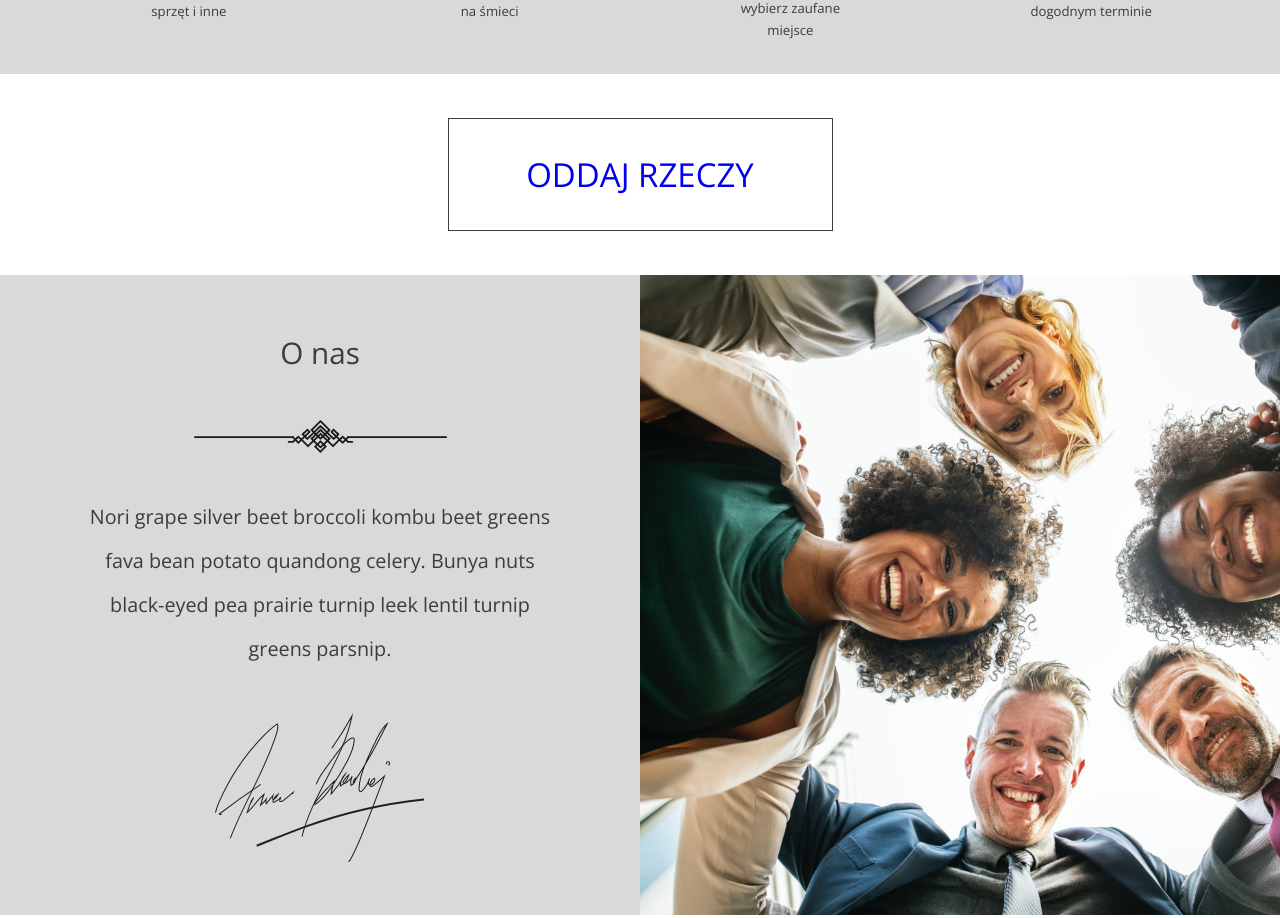
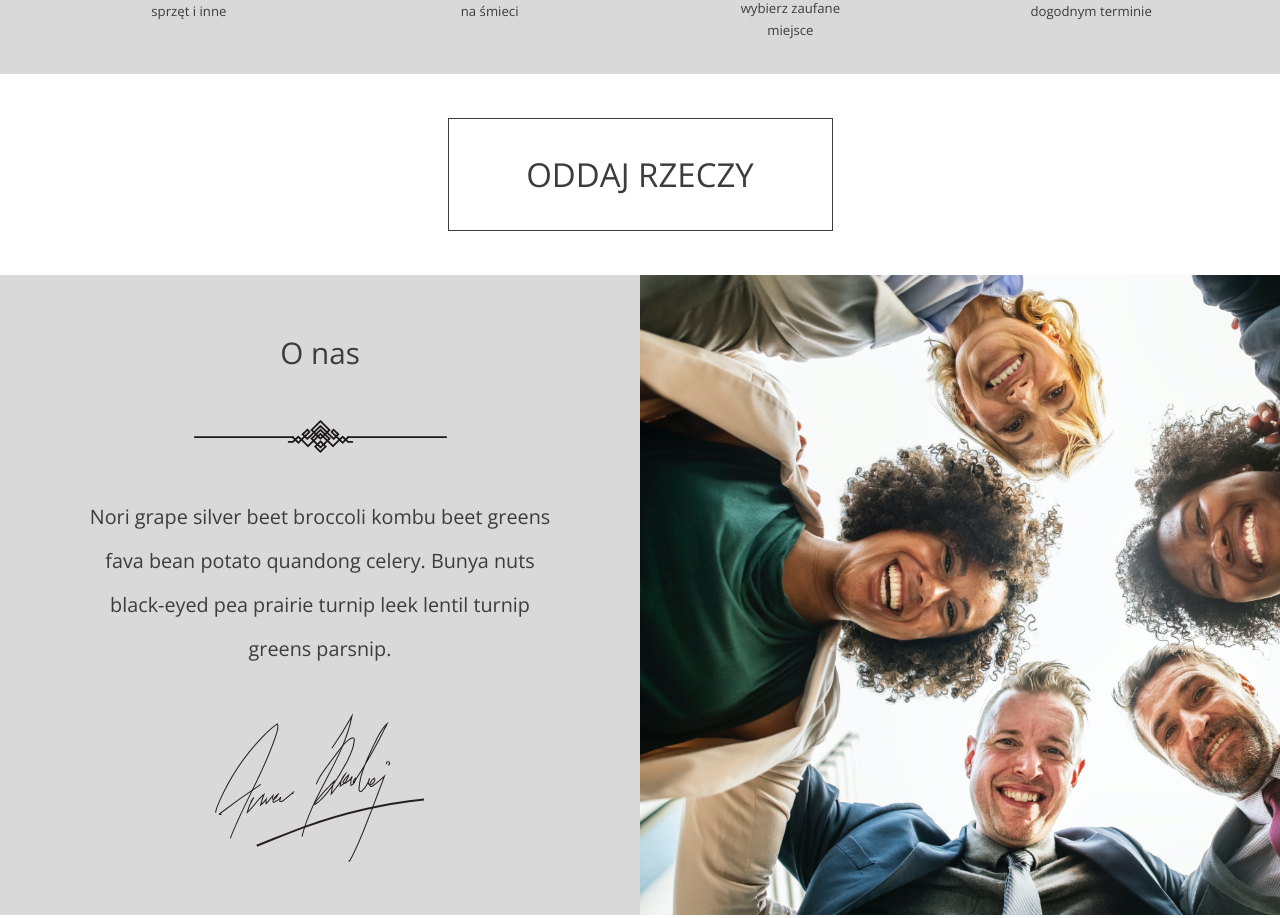
Before and after one commit to adampekala/thingsSharing, a React (Create React App) app in the folder things-sharing/: page /#/ in a window 1280 px wide. Shown: the part 1402-2320 px from the top of the page. Built offline with nearby package versions, Linux system fonts and the light colour scheme; no server answers; the database is empty.

Commit message:
correction of hash links style

```diff
--- a/things-sharing/src/A_HomePage/c_howTo/howTo.js
+++ b/things-sharing/src/A_HomePage/c_howTo/howTo.js
@@ -55,7 +55,6 @@ const HowTo = () => {
             </div>
             <div className='howToBtnContainer'>
                 {howToBtnLink}
-                {/*<HashLink className='howToBtnLink' to='/form#giveThingsMessage'>ODDAJ RZECZY</HashLink>*/}
             </div>
 
         </>
--- a/things-sharing/src/A_HomePage/c_howTo/howTo.scss
+++ b/things-sharing/src/A_HomePage/c_howTo/howTo.scss
@@ -73,6 +73,9 @@
   text-align: center;
   text-decoration: none;
   margin: 0 auto;
+  &:link {
+    color: $fontColor;
+  }
   &:active {
     color: $fontColor;
   }
--- a/things-sharing/src/X_CommonComponents/navigation.css
+++ b/things-sharing/src/X_CommonComponents/navigation.css
@@ -88,6 +88,9 @@
   padding: 0.5rem 1rem;
   border: 1px solid transparent;
 }
+.navigation .hashLink:link {
+  color: #3C3C3C;
+}
 .navigation .hashLink:hover {
   border: 1px solid #3C3C3C;
 }
--- a/things-sharing/src/X_CommonComponents/navigation.scss
+++ b/things-sharing/src/X_CommonComponents/navigation.scss
@@ -102,6 +102,9 @@
     font-size: 1.3rem;
     padding: 0.5rem 1rem;
     border: 1px solid transparent;
+    &:link {
+      color: $fontColor;
+    }
     &:hover {
       border: 1px solid $fontColor;
     }
```
Also changed, not shown: 1 other file (tests, documents, lock files or other folders).
